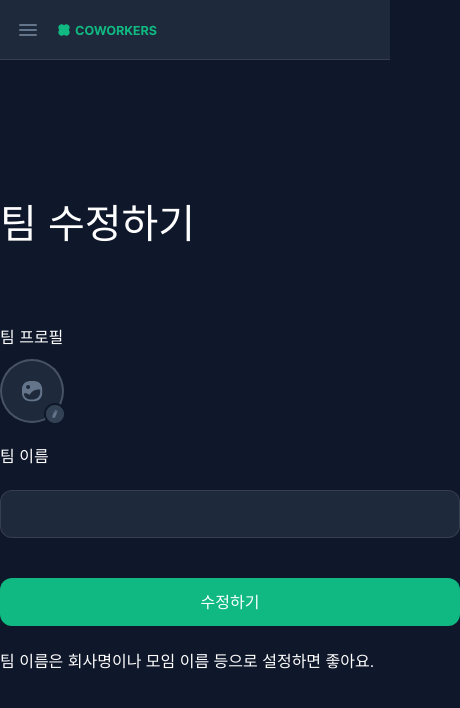
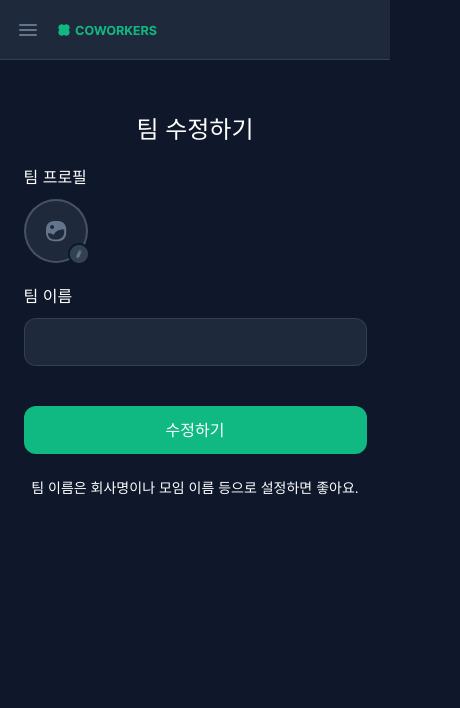
Before and after one commit to ozen0718/coworkers, a Next.js app: page /1/edit in a window 390 px wide. Shown: the top 708 px of the page, 460 px wide, since content can reach past the window. Built offline with nearby package versions, Linux system fonts and the light colour scheme.

Commit message:
[Feat] Edit-page 반응형 스타일 적용

```diff
--- a/src/app/(main)/[teamid]/edit/page.tsx
+++ b/src/app/(main)/[teamid]/edit/page.tsx
@@ -4,23 +4,29 @@ import { EditableTeamProfile } from '@/components/common/Profiles';
 
 export default function TeamEditPage() {
   return (
-    <div className="mx-auto flex w-[460px] flex-col justify-center py-[140px]">
-      <h2 className="text-4xl-medium">팀 수정하기</h2>
+    <div className="mx-auto flex w-[375px] flex-col justify-center px-4 py-14 md:w-[460px] md:py-25">
+      <h2 className="text-center text-2xl leading-[28px] font-medium lg:text-[40px] lg:leading-[48px]">
+        팀 수정하기
+      </h2>
 
-      <div className="mt-20 flex flex-col gap-6">
-        <div className='flex flex-col gap-3'>
+      <div className="mt-6 flex flex-col gap-6 md:mt-20">
+        <div className="flex flex-col gap-3">
           <h3 className="text-lg-medium">팀 프로필</h3>
           <EditableTeamProfile width={64} />
         </div>
-        <div className='flex flex-col gap-3'>
-          <label className="text-lg-medium mb-3">팀 이름</label>
+        <div className="flex flex-col gap-3">
+          <label className="text-lg-medium">팀 이름</label>
           {/* TODO: name input으로 교체 예정 */}
           <TextInput />
         </div>
       </div>
 
-      <Button fullWidth className='mt-10 mb-6'>수정하기</Button>
-      <p>팀 이름은 회사명이나 모임 이름 등으로 설정하면 좋아요.</p>
+      <Button fullWidth className="mt-10 mb-6">
+        수정하기
+      </Button>
+      <p className="text-center text-sm md:text-base">
+        팀 이름은 회사명이나 모임 이름 등으로 설정하면 좋아요.
+      </p>
     </div>
   );
 }
```
